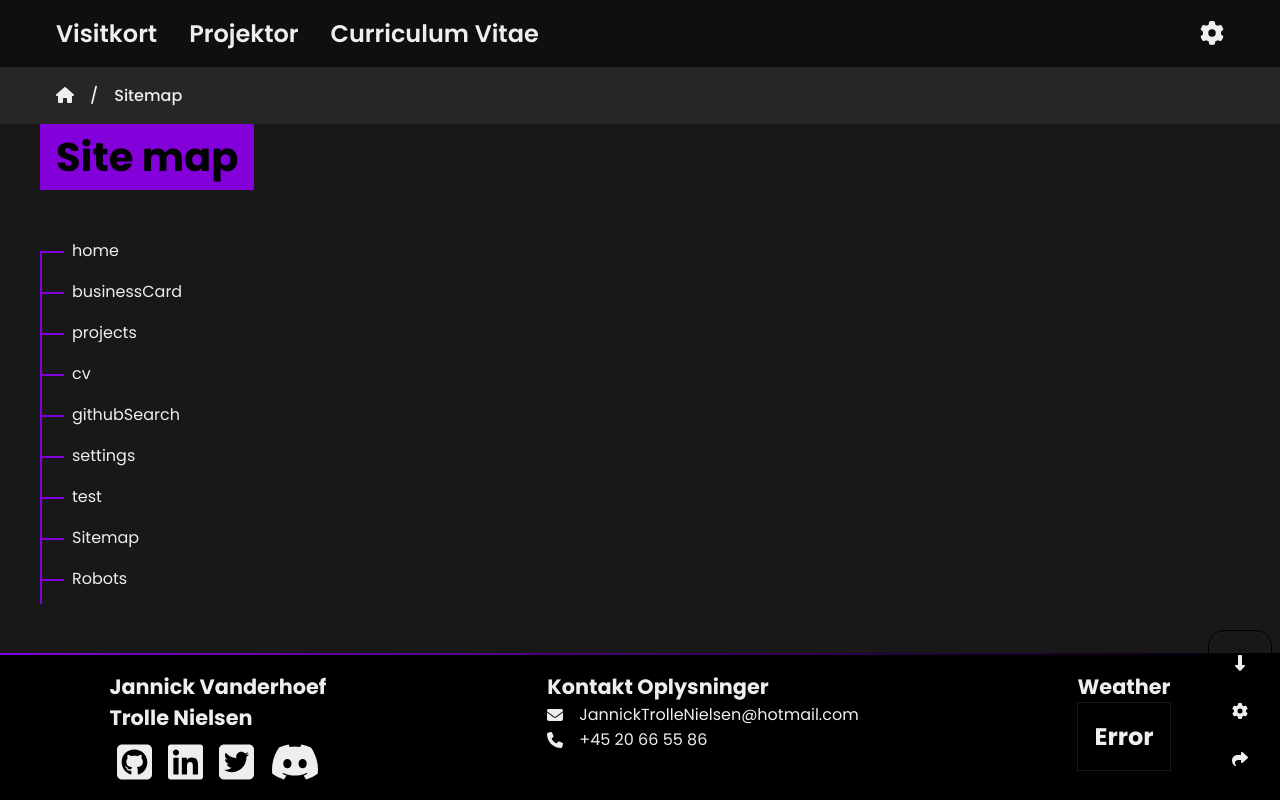
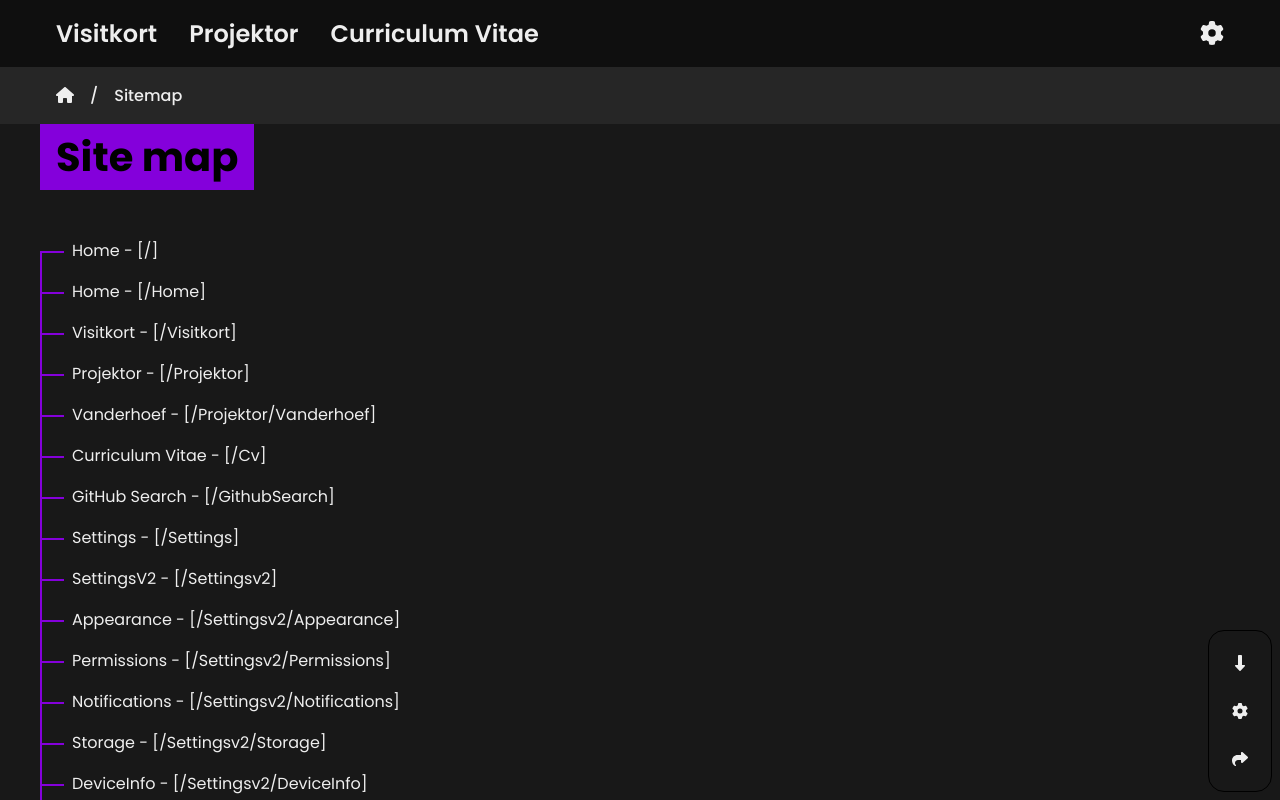
Before and after one commit to LolerSwager/portfolie-2023-react, a React (Create React App) app: page /Sitemap in a window 1280 px wide. Shown: the top 800 px of the page. Built offline with nearby package versions, Linux system fonts and the light colour scheme; no server answers.

Commit message:
update sitemap to use RouteArray

```diff
--- a/src/Pages/SiteMap.jsx
+++ b/src/Pages/SiteMap.jsx
@@ -1,22 +1,18 @@
 import { Link } from "react-router-dom";
 import { styled } from "styled-components";
 import Main from "../Components/Main";
-
+import { RoutesArray } from "../Router/RoutesArray";
 export default function SiteMap() {
     return (
         <Main PageHeader="Site map" PageTitle="en visualisering over sitemap">
             <StyledSiteMap>
-                {AllPages?.map((item) => (
+                {RoutesArray?.map((item) => (
                     <li key={item.page}>
-                        <Link to={item.path}>{item.page}</Link>
+                        <Link to={item.path}>
+                            {item.name} - [{item.path}]
+                        </Link>
                     </li>
                 ))}
-                <li>
-                    <a href="sitemap.xml">Sitemap</a>
-                </li>
-                <li>
-                    <a href="robots.txt">Robots</a>
-                </li>
             </StyledSiteMap>
         </Main>
     );
@@ -57,34 +53,3 @@ const StyledSiteMap = styled.ul`
         }
     }
 `;
-
-const AllPages = [
-    {
-        page: "home",
-        path: "/",
-    },
-    {
-        page: "businessCard",
-        path: "/businessCard",
-    },
-    {
-        page: "projects",
-        path: "/Projects",
-    },
-    {
-        page: "cv",
-        path: "/cv",
-    },
-    {
-        page: "githubSearch",
-        path: "/GithubSearch",
-    },
-    {
-        page: "settings",
-        path: "/settings",
-    },
-    {
-        page: "test",
-        path: "/test",
-    },
-];
```
